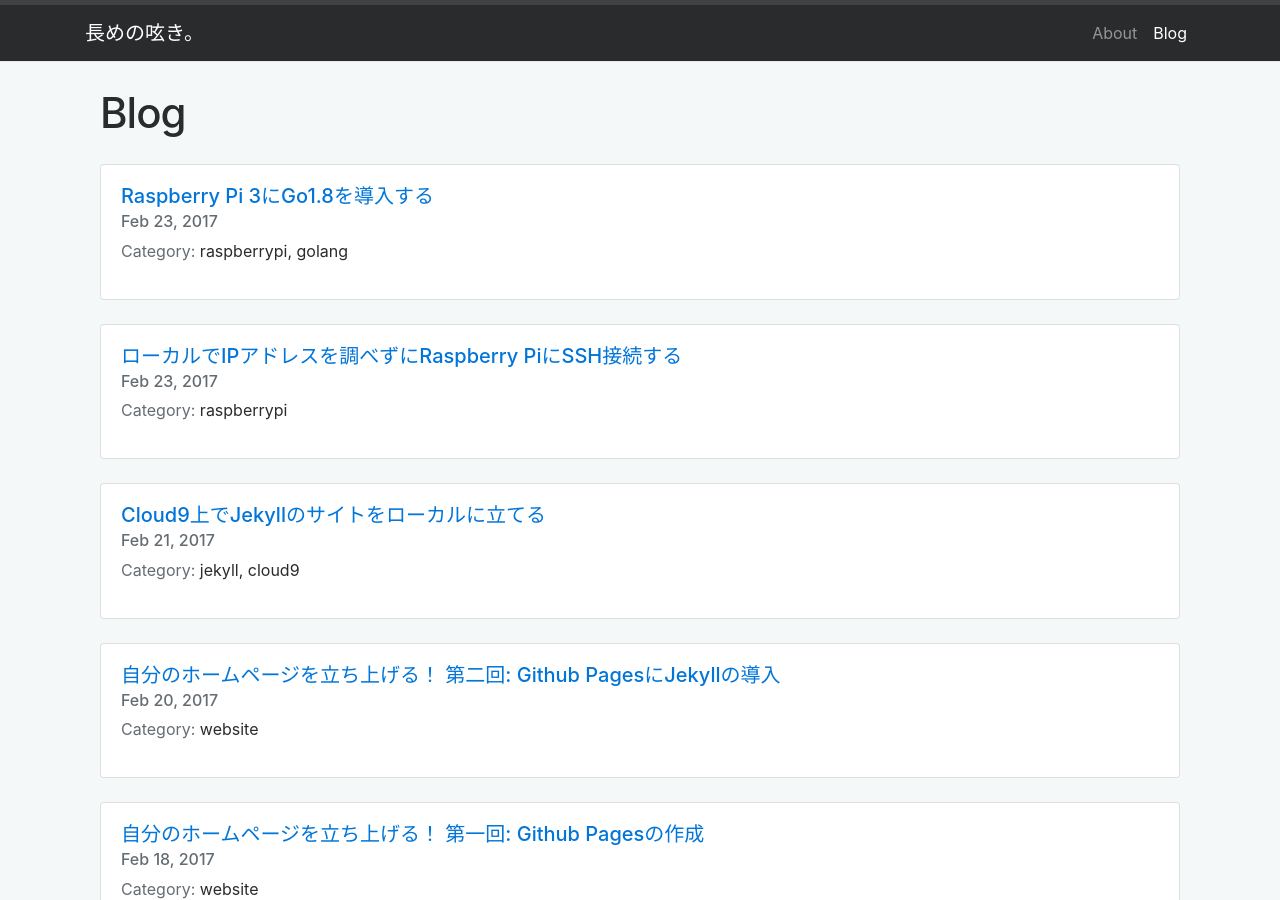
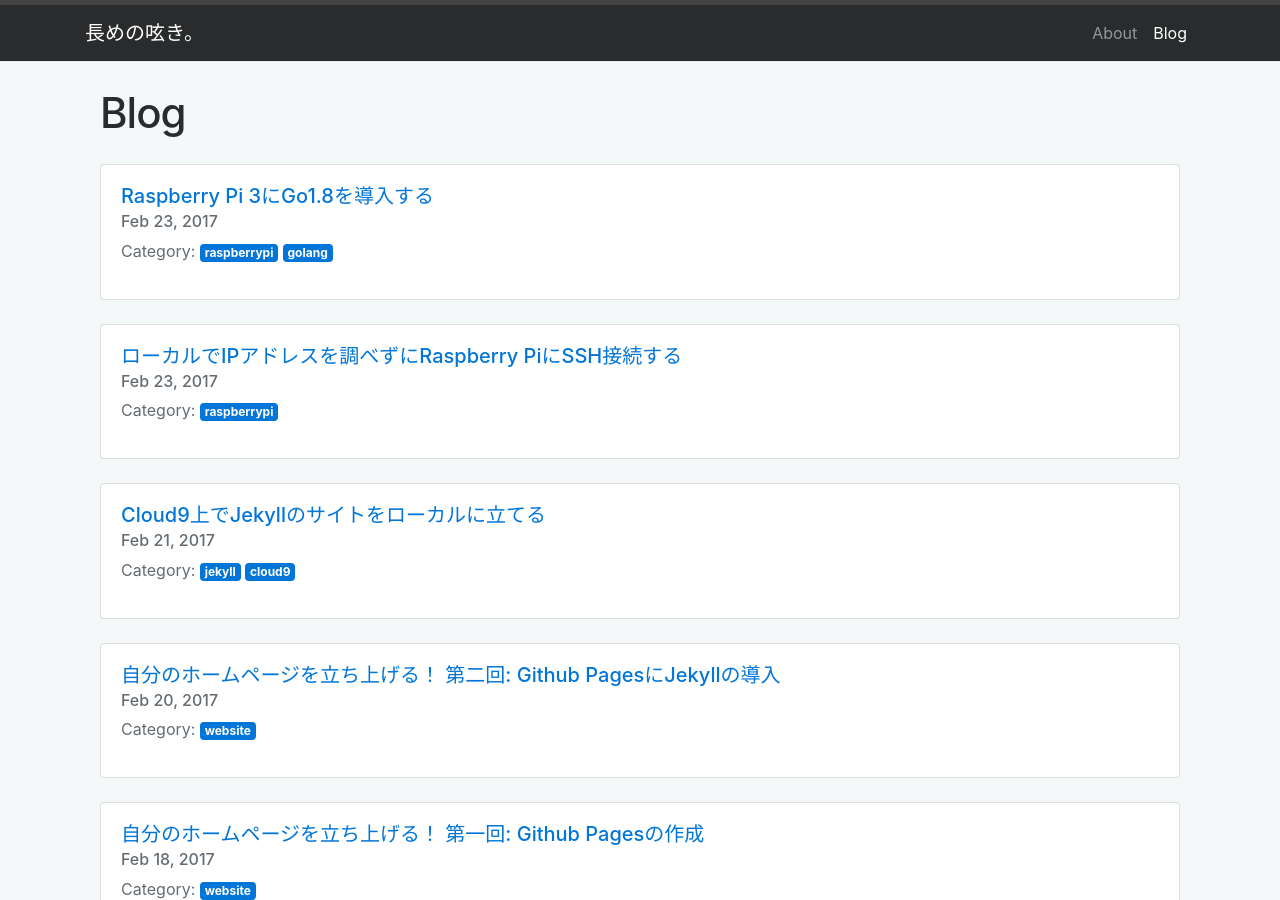
Before and after one commit to Naturalclar/naturalclar.github.io, a Jekyll site: the page built from blog.md, in a window 1280 px wide and 900 px high. Built offline with Jekyll 4.4.1, drawn with Linux system fonts in a browser that asks for light colours.

Commit message:
add category badge

```diff
--- a/blog.md
+++ b/blog.md
@@ -12,7 +12,12 @@ permalink: /blog/
           <a href="{{ post.url | relative_url }}">{{ post.title | escape }}</a>
         </h4>
         <h6 class="card-subtitle mb-2 text-muted">{{ post.date | date: "%b %-d, %Y" }}</h6>
-        <p><span class="text-muted">Category:</span> {{ post.categories | join: ', ' }}</p>
+        <p>
+          <span class="text-muted">Category:</span>
+          {% for category in post.categories %}
+            <span class="badge badge-primary">{{ category }}</span>
+          {% endfor %}
+        </p>
         </div>
     </div>
     <br>
```
